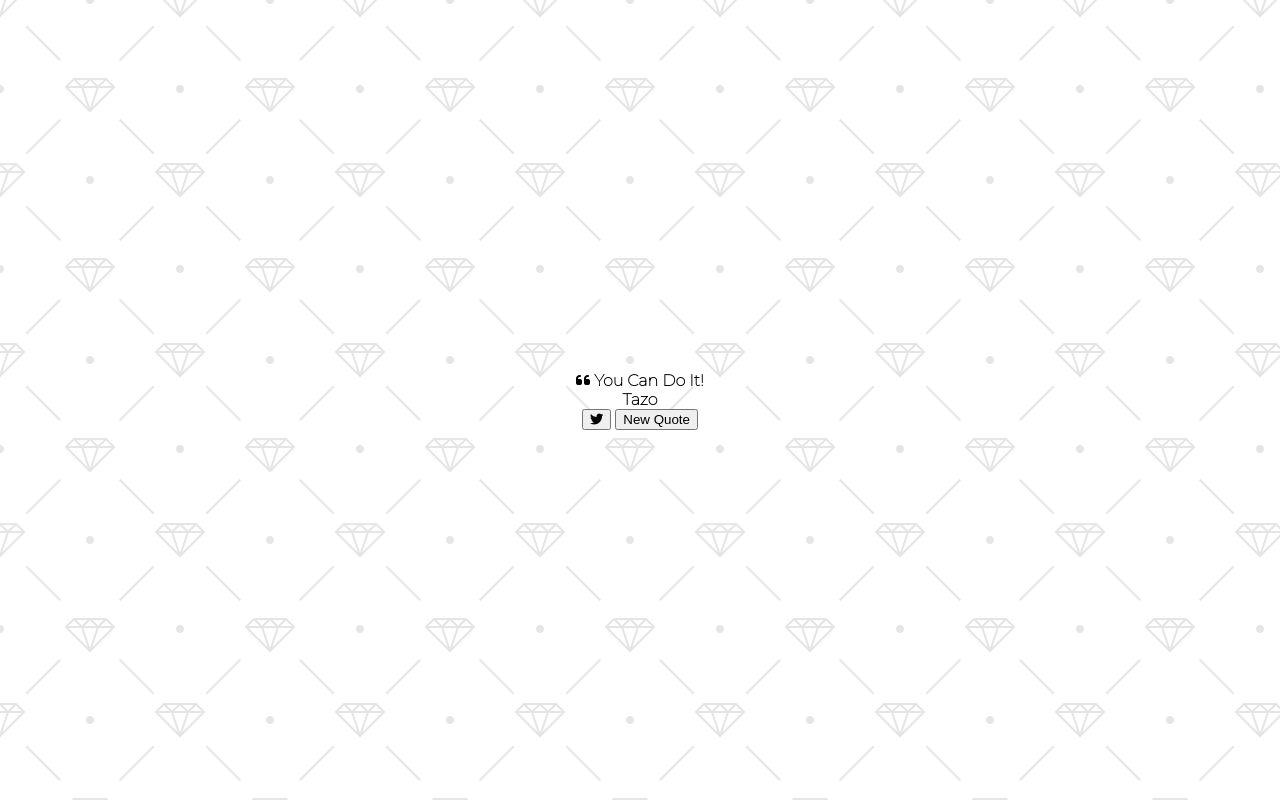
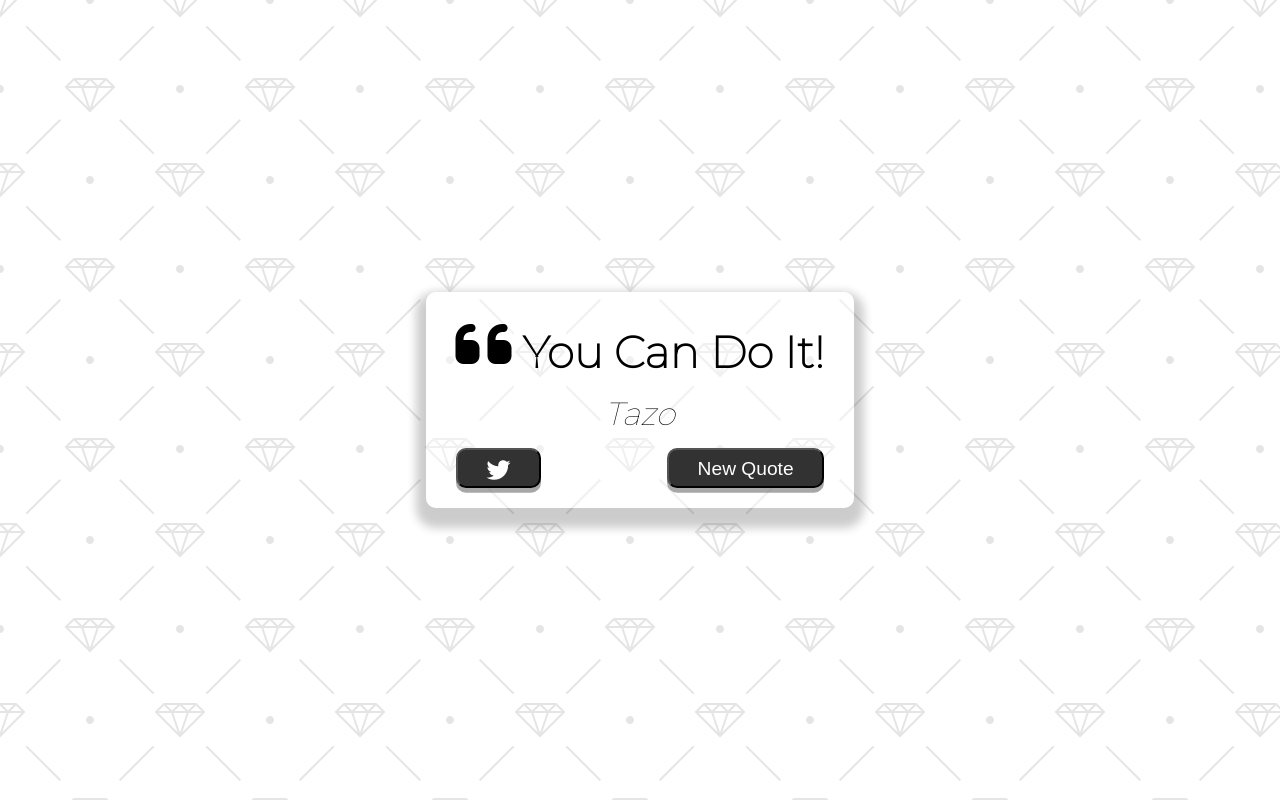
Before and after one commit to TazoSepo/quote-generator, a plain HTML site: page index.html in a window 1280 px wide. Drawn offline with Linux system fonts and the light colour scheme.

Commit message:
Added styling

```diff
--- a/style.css
+++ b/style.css
@@ -17,3 +17,77 @@ body {
   justify-content: center;
   align-items: center;
 }
+
+.quote-container {
+  width: auto;
+  max-width: 900px;
+  padding: 20px 30px;
+  border-radius: 10px;
+  background-color: rgba(255, 255, 255, 0.4);
+  box-shadow: 0 10px 10px 10px rgba(0, 0, 0, 0.2);
+}
+
+.quote-text {
+  font-size: 2.75rem;
+}
+
+.long-quote {
+  font-size: 2rem;
+}
+
+.fa-quote-left {
+  font-size: 4rem;
+}
+
+.quote-author {
+  margin-top: 15px;
+  font-size: 2rem;
+  font-weight: 400;
+  font-style: italic;
+}
+
+.button-container {
+  margin-top: 15px;
+  display: flex;
+  justify-content: space-between;
+}
+
+button {
+  cursor: pointer;
+  font-size: 1.2rem;
+  height: 2.5rem;
+  border-radius: 10px;
+  color: white;
+  background: rgb(50, 50, 50);
+  outline: none;
+  padding: 0.5rem 1.8rem;
+  box-shadow: 0 0.3rem rgba(121, 121, 121, 0.65);
+}
+
+button:hover {
+  background: rgb(79, 79, 79);
+}
+
+button:active {
+  transform: translate(0, 0.3rem);
+  box-shadow: 0 0.1rem rgba(255, 255, 255, 0.65);
+}
+
+.twitter-button:hover {
+  color: #38a1f3;
+}
+
+.fa-twitter {
+  font-size: 1.5rem;
+}
+
+/* Media Queries */
+@media screen and (max-width: 1000px) {
+  .quote-container {
+    margin: auto 10px;
+  }
+
+  .quote-text {
+    font-size: 2.5rem;
+  }
+}
```
